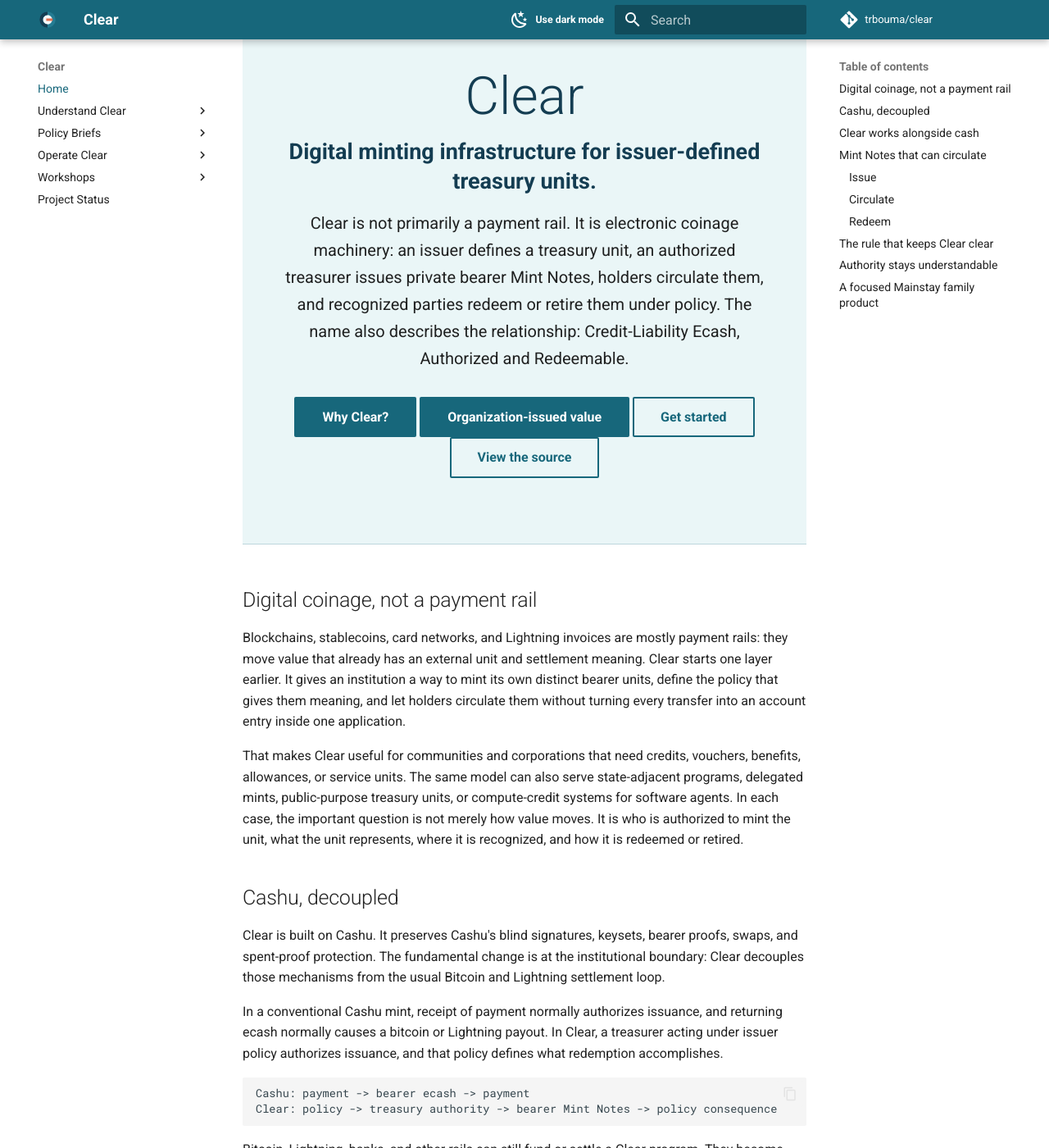
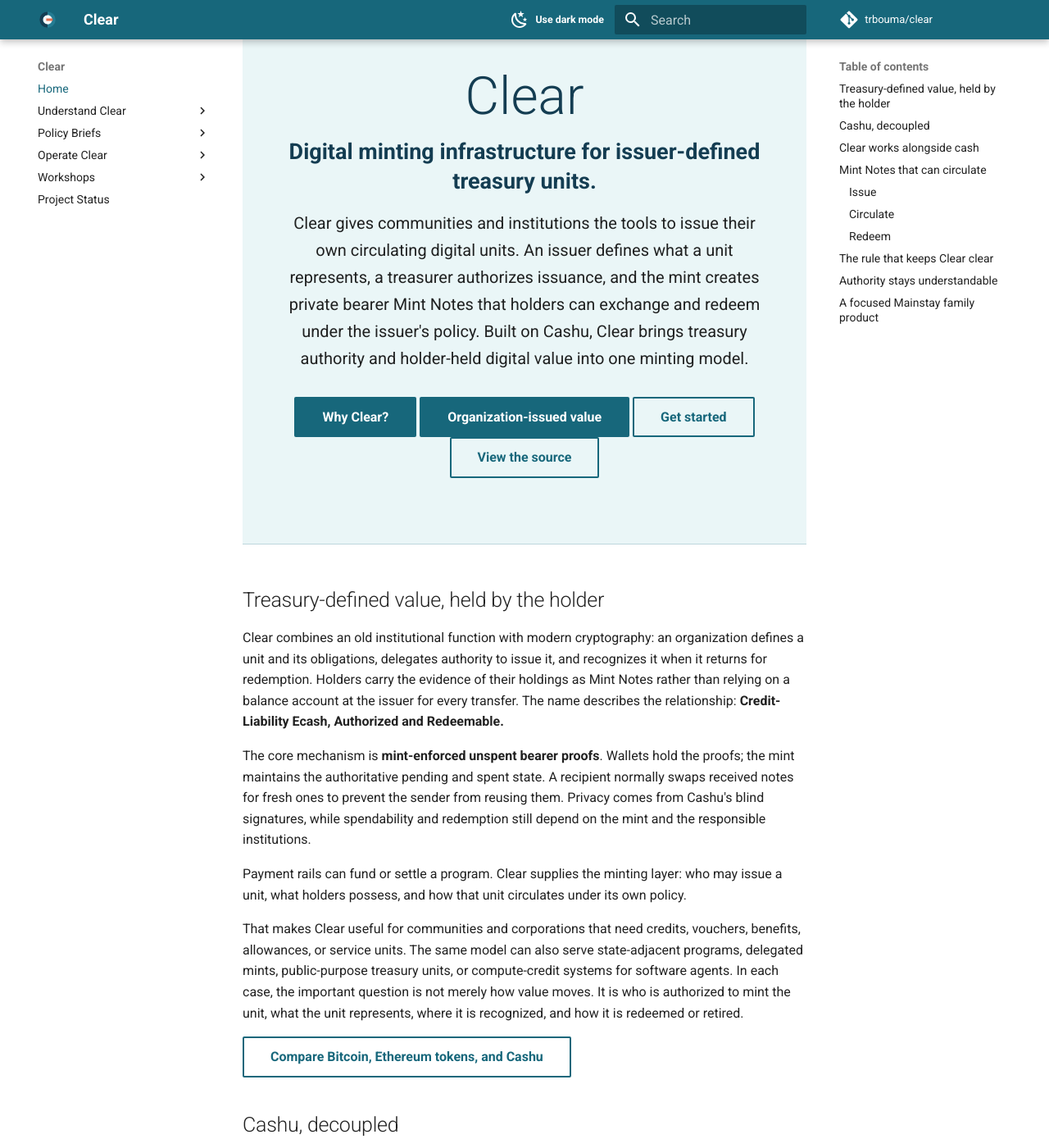
Before and after one commit to trbouma/clear, an MkDocs documentation site: the page built from website/index.md, in a window 1280 px wide and 1400 px high, scrolled down 341 px. Shown: the whole window at 82% size. Built offline with MkDocs 1.6.1 and Material for MkDocs 9.7.7, drawn with Linux system fonts in a browser that asks for light colours; comment, search, counter and statistics services are not loaded; some of the changed text lies outside the part shown.

Commit message:
docs: lead Clear homepage with treasury-authorized digital minting
Replace negative payment-rail framing with issuer-defined circulating
units, holder-held Mint Notes, and mint-enforced spending.
Link the comparison brief and clarify recipient swaps.

```diff
--- a/website/index.md
+++ b/website/index.md
@@ -11,7 +11,7 @@
 
 <p class="clear-tagline">Digital minting infrastructure for issuer-defined treasury units.</p>
 
-<p class="clear-intro">Clear is not primarily a payment rail. It is electronic coinage machinery: an issuer defines a treasury unit, an authorized treasurer issues private bearer Mint Notes, holders circulate them, and recognized parties redeem or retire them under policy. The name also describes the relationship: Credit-Liability Ecash, Authorized and Redeemable.</p>
+<p class="clear-intro">Clear gives communities and institutions the tools to issue their own circulating digital units. An issuer defines what a unit represents, a treasurer authorizes issuance, and the mint creates private bearer Mint Notes that holders can exchange and redeem under the issuer's policy. Built on Cashu, Clear brings treasury authority and holder-held digital value into one minting model.</p>
 
 [Why Clear?](why-clear.md){ .md-button .md-button--primary }
 [Organization-issued value](organization-issued-value.md){ .md-button .md-button--primary }
@@ -20,14 +20,24 @@
 
 </section>
 
-## Digital coinage, not a payment rail
+## Treasury-defined value, held by the holder
 
-Blockchains, stablecoins, card networks, and Lightning invoices are mostly
-payment rails: they move value that already has an external unit and settlement
-meaning. Clear starts one layer earlier. It gives an institution a way to mint
-its own distinct bearer units, define the policy that gives them meaning, and
-let holders circulate them without turning every transfer into an account entry
-inside one application.
+Clear combines an old institutional function with modern cryptography: an
+organization defines a unit and its obligations, delegates authority to issue
+it, and recognizes it when it returns for redemption. Holders carry the evidence
+of their holdings as Mint Notes rather than relying on a balance account at the
+issuer for every transfer. The name describes the relationship:
+**Credit-Liability Ecash, Authorized and Redeemable.**
+
+The core mechanism is **mint-enforced unspent bearer proofs**. Wallets hold the
+proofs; the mint maintains the authoritative pending and spent state. A recipient
+normally swaps received notes for fresh ones to prevent the sender from reusing
+them. Privacy comes from Cashu's blind signatures, while spendability and
+redemption still depend on the mint and the responsible institutions.
+
+Payment rails can fund or settle a program. Clear supplies the minting layer:
+who may issue a unit, what holders possess, and how that unit circulates under
+its own policy.
 
 That makes Clear useful for communities and corporations that need credits,
 vouchers, benefits, allowances, or service units. The same model can also serve
@@ -36,6 +46,8 @@
 question is not merely how value moves. It is who is authorized to mint the
 unit, what the unit represents, where it is recognized, and how it is redeemed
 or retired.
+
+[Compare Bitcoin, Ethereum tokens, and Cashu](policy-briefs/where-is-the-holding.md){ .md-button }
 
 ## Cashu, decoupled
 
@@ -113,8 +125,9 @@
 
 ### Circulate
 
-Wallets hold Mint Notes and transfer them directly. The mint supports swaps and
-prevents the underlying Cashu proofs from being spent twice.
+Wallets hold Mint Notes and transfer them directly. Recipients swap received
+notes for fresh proofs at the mint, which enforces pending and spent state to
+prevent reuse.
 
 </article>
 
```
